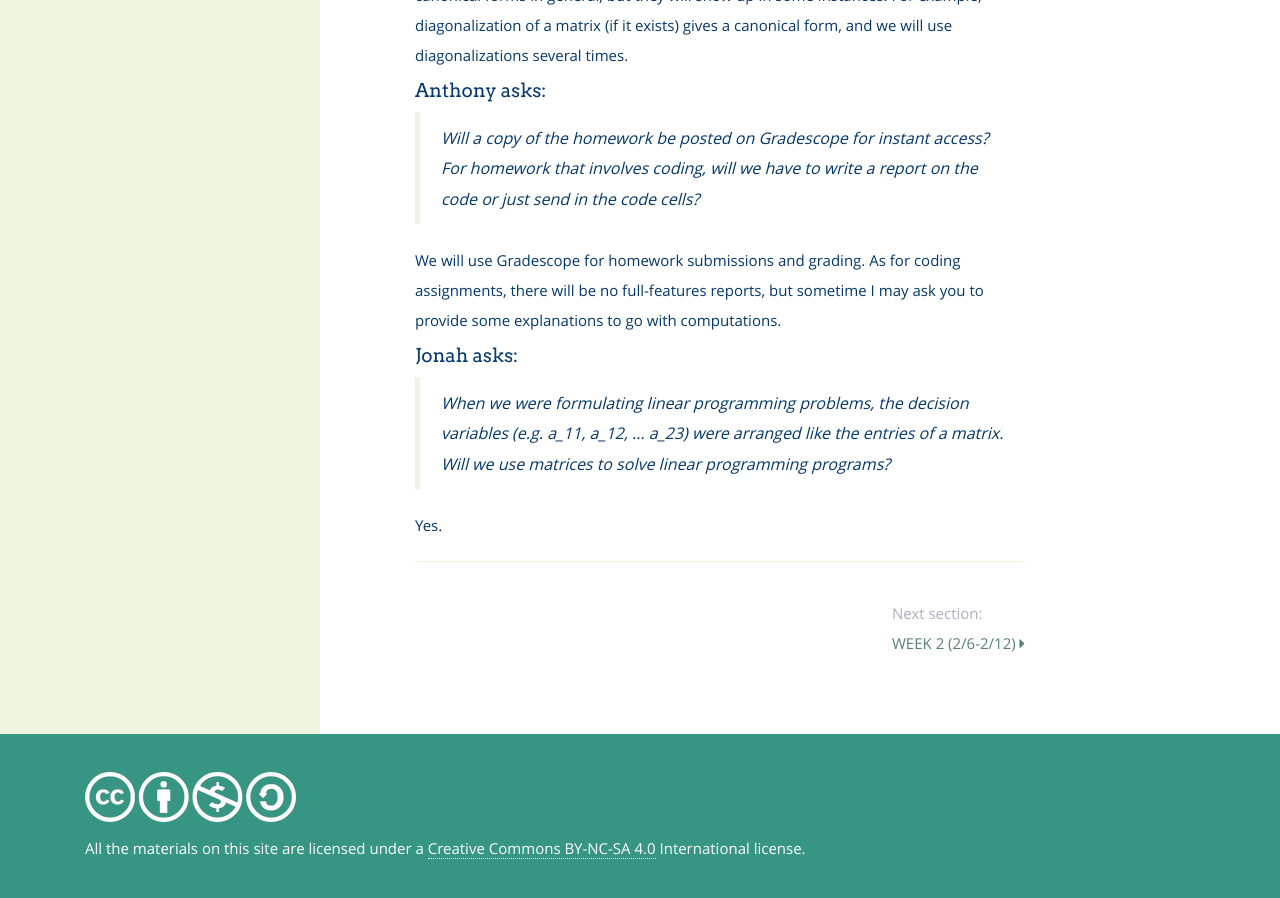
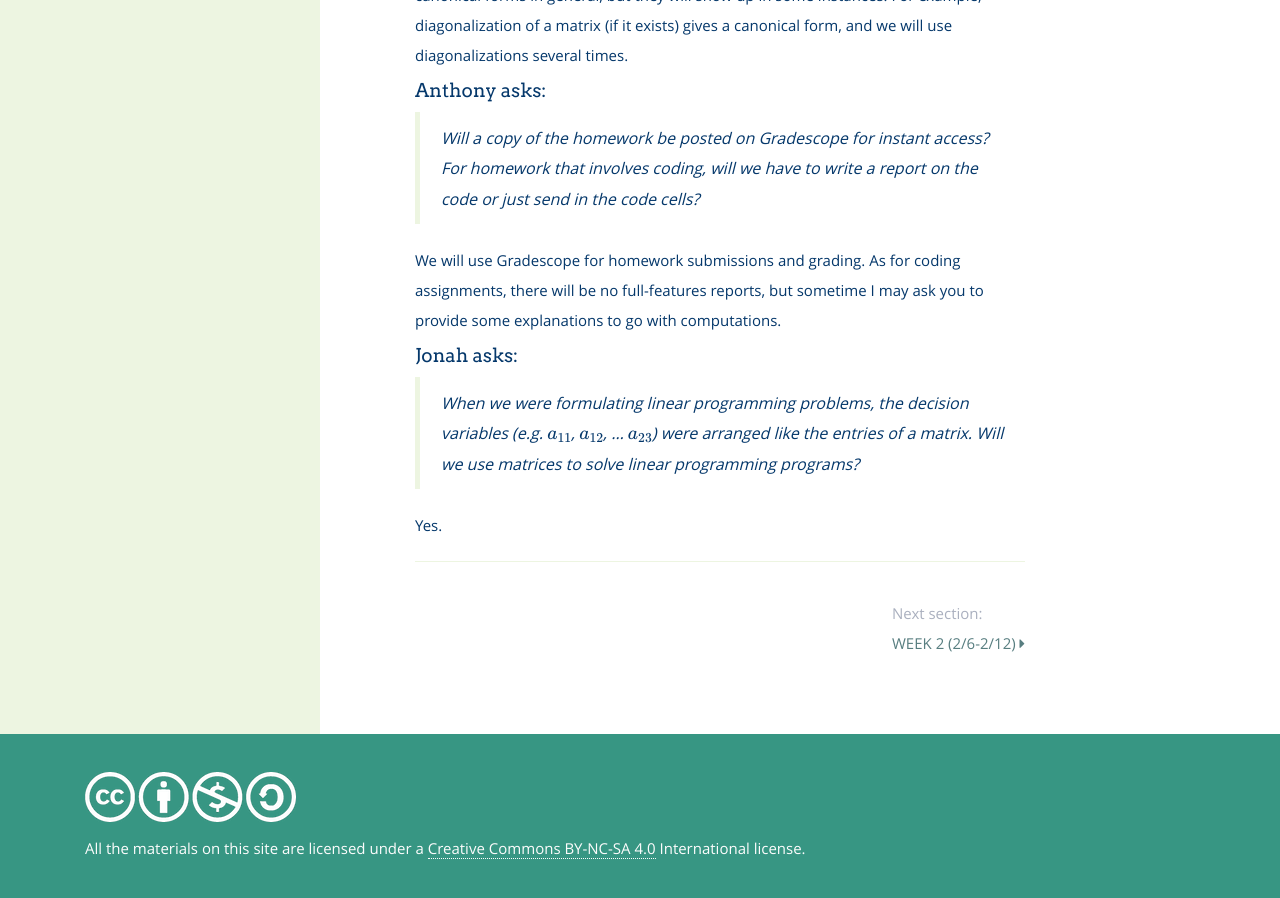
Before and after one commit to bbadzioch/461_site, a Jekyll site: the page built from modules/schedule/_posts/2000-01-01-week_1.md, in a window 1280 px wide and 900 px high, scrolled down 3123 px. Built offline with Jekyll 4.4.1, drawn with Linux system fonts in a browser that asks for light colours; nearby versions of some CDN libraries; formulas are drawn with MathJax 3.

```diff
--- a/modules/schedule/_posts/weekly_digests/weekly_digest_1.md
+++ b/modules/schedule/_posts/weekly_digests/weekly_digest_1.md
@@ -121,7 +121,7 @@ to go with computations.
 
 #### Jonah asks:
 
-> When we were formulating linear programming problems, the decision variables (e.g. a_11, a_12, ... a_23)
+> When we were formulating linear programming problems, the decision variables (e.g. $a_{11}$, $a_{12}$, ... $a_{23}$)
 > were arranged like the entries of a matrix. Will we use matrices to solve linear programming programs?
 
 Yes.
```
